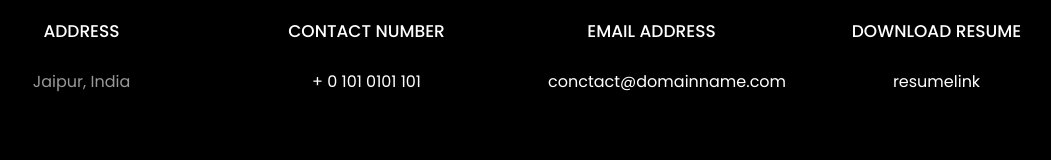
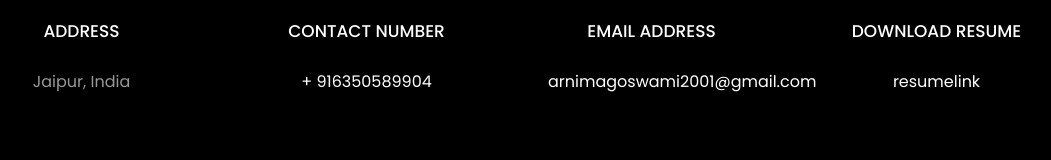
Before and after one commit to arnimagoswami-debug/arnimagoswami.github.io, a plain HTML site: page index.html in a window 1280 px wide. Shown: the part 5776-5936 px from the top of the page, without its empty margins (131-1182 px from the left). Drawn offline with Linux system fonts and the light colour scheme; files whose address does not match are found by name.

Commit message:
index.html

```diff
--- a/index.html
+++ b/index.html
@@ -566,7 +566,7 @@
           			<span class="icon-phone2"></span>
           		</div>
           		<h3 class="mb-4">Contact Number</h3>
-	            <p><a href="tel://6350589904">+ 0 101 0101 101</a></p>
+	            <p><a href="tel://6350589904">+ 916350589904</a></p>
 	          </div>
           </div>
           <div class="col-md-6 col-lg-3 d-flex ftco-animate">
@@ -575,7 +575,7 @@
           			<span class="icon-paper-plane"></span>
           		</div>
           		<h3 class="mb-4">Email Address</h3>
-	            <p><a href="https://mail.google.com/mail/u/0/#inbox">conctact@domainname.com</a></p>
+	            <p><a href="https://mail.google.com/mail/u/0/#inbox">arnimagoswami2001@gmail.com</a></p>
 	          </div>
           </div>
           <div class="col-md-6 col-lg-3 d-flex ftco-animate">
```
